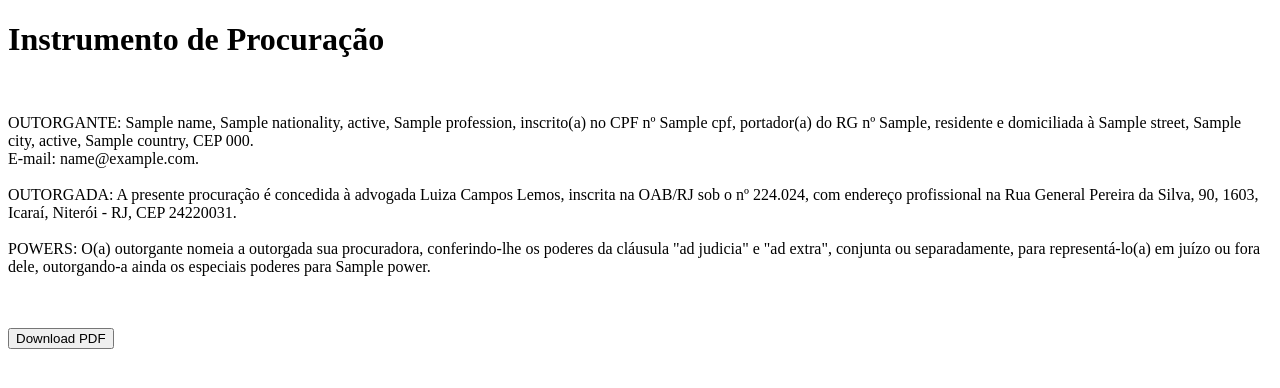
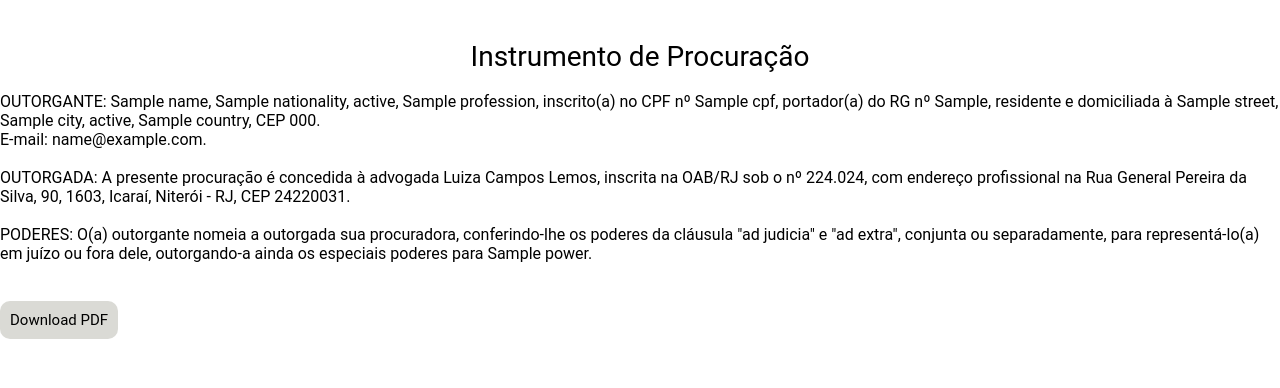
Before and after one commit to luizaclemos/letter-of-attorney-creator, a Django app: template djangofile/templates/letter.html in a window 1280 px wide. Shown: the top 388 px of the page. Run offline with Django 3.2, Linux system fonts and the light colour scheme; the template is opened without the code that fills it: most values are stand-ins (such as "Sample title", 1, 10 or a date in 2020).

Commit message:
styling letter.html

```diff
--- a/djangofile/templates/letter.html
+++ b/djangofile/templates/letter.html
@@ -3,20 +3,24 @@
     <head>
         <meta charset="UTF-8">
         <title>Instrumento de Procuração</title>
+        <!-- Links to our stylesheets -->
+        {% load static %}
+        <link rel="stylesheet" href="{% static 'reset.css' %}">
+        <link rel="stylesheet" href="{% static 'main.css' %}">
     </head>
     <body>
         <h1>Instrumento de Procuração</h1>
         <br>
         <p>
-            OUTORGANTE: {{ name }}, {{ nationality }}, {{ maritalstatus }}, {{ profession }},
+            <span class="bold-underlined">OUTORGANTE</span>: {{ name }}, {{ nationality }}, {{ maritalstatus }}, {{ profession }},
             inscrito(a) no CPF nº {{ cpf }}, portador(a) do RG nº {{ identity_card }}, residente e domiciliada à {{ street }}, {{ city }},
             {{ state }}, {{ country }}, CEP {{ zipcode }}.<br>
             E-mail: {{ email}}.
             <br><br>
-            OUTORGADA: A presente procuração é concedida à advogada Luiza Campos Lemos, inscrita na OAB/RJ sob o nº 224.024,
+            <span class="bold-underlined">OUTORGADA</span>: A presente procuração é concedida à advogada Luiza Campos Lemos, inscrita na OAB/RJ sob o nº 224.024,
             com endereço profissional na Rua General Pereira da Silva, 90, 1603, Icaraí, Niterói - RJ, CEP 24220031.
             <br><br>
-            POWERS: O(a) outorgante nomeia a outorgada sua procuradora, conferindo-lhe os poderes da cláusula "ad judicia" e "ad extra",
+            <span class="bold-underlined">PODERES</span>: O(a) outorgante nomeia a outorgada sua procuradora, conferindo-lhe os poderes da cláusula "ad judicia" e "ad extra",
             conjunta ou separadamente, para representá-lo(a) em juízo ou fora dele, outorgando-a ainda os especiais poderes
             para {{ powers|join:", " }}.
         </p>
```
Also changed, not shown: 1 other file.
